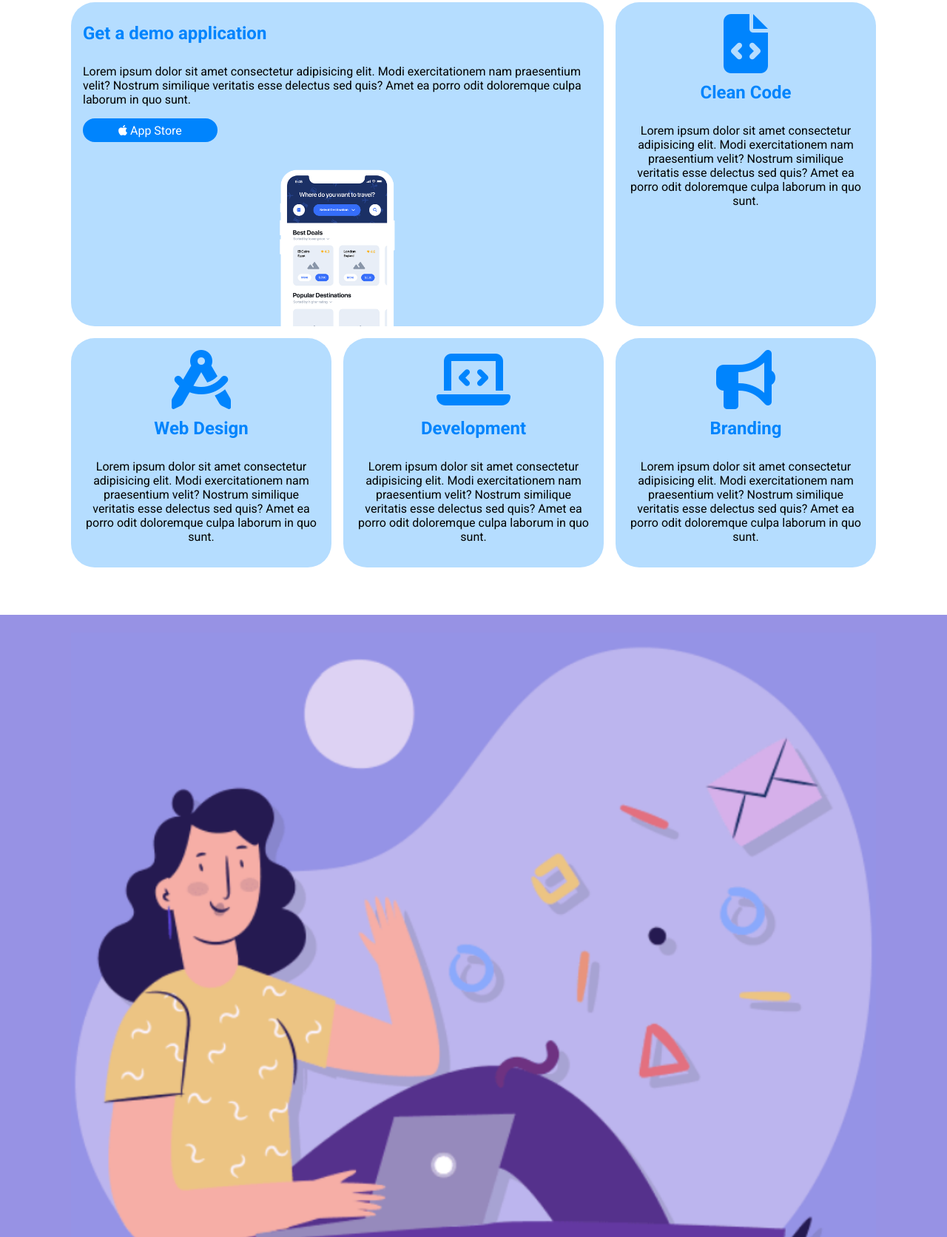
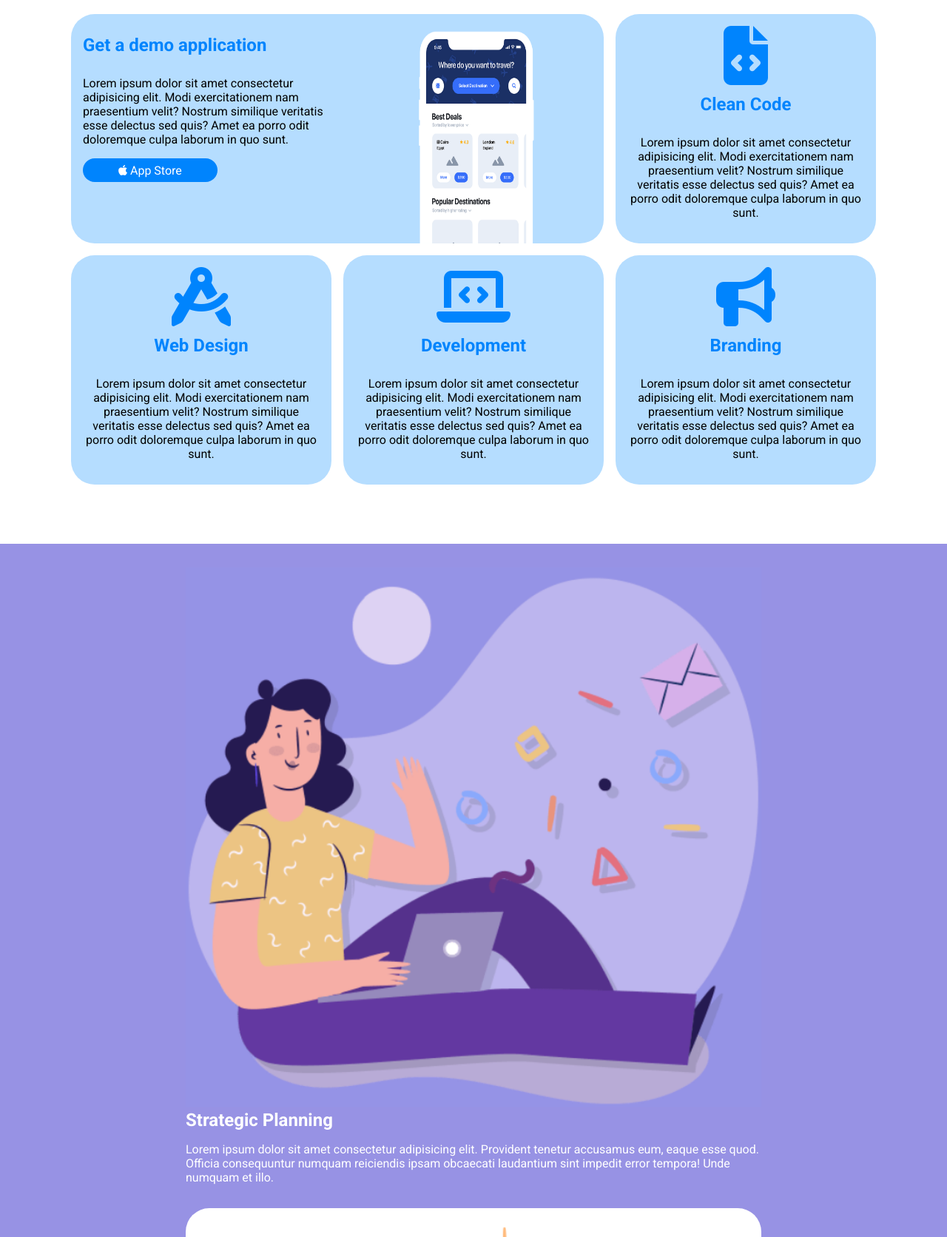
Before and after one commit to LucaBonifazio/htmlcss-responsive-layout, a plain HTML site: page index.html in a window 1280 px wide. Shown: the part 88-1760 px from the top of the page at 74% size. Drawn offline with Linux system fonts and the light colour scheme.

Commit message:
little fix section

```diff
--- a/css/style.css
+++ b/css/style.css
@@ -130,6 +130,10 @@ img{
 /* section 1 */
 
 .features{
+    padding: 1rem 0;
+}
+
+.features .container{
     display: flex;
     flex-wrap: wrap;
     gap: 1rem;
@@ -152,17 +156,27 @@ img{
     padding: 1em 0;
 }
 
+.big-card{
+    display: flex;
+    flex-wrap: wrap;
+    justify-content: center;
+    gap: 2rem;
+}
+
+.big-card-text{
+    flex: 0 0 100%
+}
+
 .big-card .btn-apple{
     background-color: #0084FD;
     color: white;
     padding: .4em 3em;
 }
 
-.big-card-img{
-    display: flex;
-    padding-top: 2em;
+.big-card img{
+    display: block;
     width: 195px;
-    margin: 0 auto -1rem;
+    margin-bottom: -1rem;
 }
 
 .icon-card{
@@ -184,17 +198,18 @@ img{
         flex-basis: calc(100% - calc((100% - 2rem) / 3) - 1rem);
     }
 
-    .big-card-img img{
+    .big-card{
         justify-content: flex-start;
+
     }
 }
 
 @media screen and (min-width:811px) {
-    .big-card-img img{
+    .big-card-text{
         flex: 0 0 50%;
     }
 
-    .big-card-img{
+    .big-card img{
         margin-left: auto;
         margin-right: auto;
     }
@@ -204,27 +219,24 @@ img{
 
 .purple-sect{
     background-color: #9792E4;
-    padding: 1.5rem;
+    padding: 1rem;
 }
 
-.planner{
+.planner-container{
+    display: flex;
+    flex-direction: column;
+    gap: 1rem;
     color: white;
+    padding: 1rem;
 }
 
-.plan-text{
-    padding-top: 2rem;
-}
-
-.plan-text h2{
-    padding-bottom: 2rem;
-}
-
-.plan-text p{
-    padding-bottom: 2rem;
+.planner-container p{
+    padding: 1rem 0;
 }
 
 .develop {
     background-color: white;
+    color: #000000;
     border-radius: 2em;
     padding: 1rem;
     text-align: center;
@@ -236,6 +248,13 @@ img{
     padding: 1em;
     color: black;
     font-size: 1em;
+}
+
+@media screen and (min-width: 376px) {
+  .planner-container{
+    display: flex;
+    max-width: 810px;
+  }
 }
 
 /* section 3 */
@@ -297,6 +316,7 @@ img{
     color: white;
     text-align: center;
     font-size: 2.5rem;
+    width: 100%;
 }
 
 .benefict-card{
@@ -304,7 +324,6 @@ img{
     border-radius: 1em;
     padding: 2em;
     color: #9792E4;
-    margin: 2em 0;
 }
 
 .number{
@@ -321,6 +340,24 @@ img{
     color: #ffffff;
     border-radius: 2em;
     padding: .5em 2em;
+}
+
+@media screen and (min-width:376px) {
+    .container{
+        display: flex;
+        flex-wrap: wrap;
+        gap: 1rem;
+    }
+
+    .benefict-card{
+        flex: 1 1 calc((100% - 2rem) / 2);
+    }
+}
+
+@media screen and (min-width:811px) {
+      .benefict-card{
+        flex-basis: calc((100% - 2rem) / 3);
+    }
 }
 
 /* section 5 */
@@ -366,6 +403,7 @@ img{
 
     .about-us{
         flex: 1 0 50%;
+        padding: 1rem;
     }
 }
 
--- a/index.html
+++ b/index.html
@@ -35,23 +35,24 @@
 
     <main>
 
-        <section class="features container">
+        <section class="features">
 
+            <div class="container">
                 <div class="card big-card">
                     <div class="big-card-text">
                         <h2>Get a demo application</h2>
                         <p>Lorem ipsum dolor sit amet consectetur adipisicing elit. Modi exercitationem nam praesentium velit? Nostrum similique veritatis esse delectus sed quis? Amet ea porro odit doloremque culpa laborum in quo sunt.</p>
                         <a class="btn btn-apple" href="#!"><i class="fa-brands fa-apple"></i> App Store</a>
                     </div>
-                    <div class="big-card-img">
-                        <img src="img/phone.png" alt="phone">
-                    </div>
+                    <img src="img/phone.png" alt="phone">
                 </div>
+
                 <div class="card icon-card">
                     <i class="icon fa-solid fa-file-code"></i>
                     <h2>Clean Code</h2>
                     <p>Lorem ipsum dolor sit amet consectetur adipisicing elit. Modi exercitationem nam praesentium velit? Nostrum similique veritatis esse delectus sed quis? Amet ea porro odit doloremque culpa laborum in quo sunt.</p>
                 </div>
+
                 <div class="card icon-card">
                     <i class="icon fa-solid fa-compass-drafting"></i>
                     <h2>Web Design</h2>
@@ -67,24 +68,20 @@
                     <h2>Branding</h2>
                     <p>Lorem ipsum dolor sit amet consectetur adipisicing elit. Modi exercitationem nam praesentium velit? Nostrum similique veritatis esse delectus sed quis? Amet ea porro odit doloremque culpa laborum in quo sunt.</p>
                 </div>
+            </div>
 
         </section>
 
         <section class="purple-sect">
-            <div class="planner container">
-                <div class="plan-img">
+            <div class="planner-container container">
+                <div class="planner">
                     <img src="img/planning1.png" alt="plan1">
-                </div>
-                <div class="plan-text">
                     <h2>Strategic Planning</h2>
                     <p>Lorem ipsum dolor sit amet consectetur adipisicing elit. Provident tenetur accusamus eum, eaque esse quod. Officia consequuntur numquam reiciendis ipsam obcaecati laudantium sint impedit error tempora! Unde numquam et illo.</p>
                 </div>
-            </div>
-            <div class="develop container">
-                <div class="plan-img">
+
+                <div class="develop">
                     <img src="img/planning2.png" alt="plan1">
-                </div>
-                <div class="plan-text">
                     <h2>App Development</h2>
                     <p>Lorem ipsum dolor sit amet consectetur adipisicing elit. Provident tenetur accusamus eum, eaque esse quod. Officia consequuntur numquam reiciendis ipsam obcaecati laudantium sint impedit error tempora! Unde numquam et illo.</p>
                     <a class="btn btn-arrow" href="#!">
```
